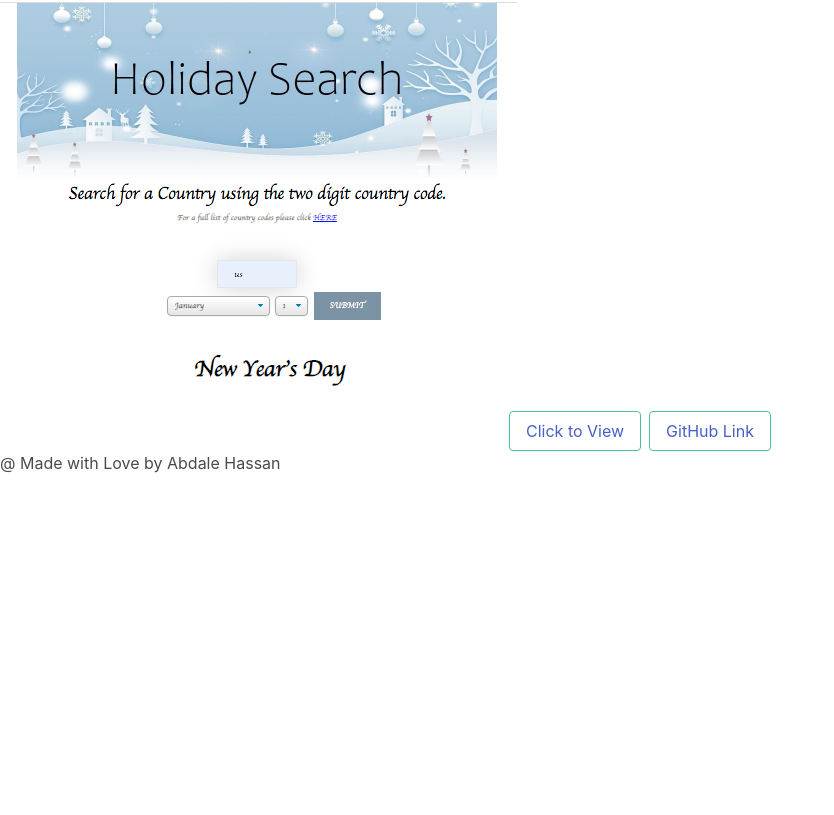
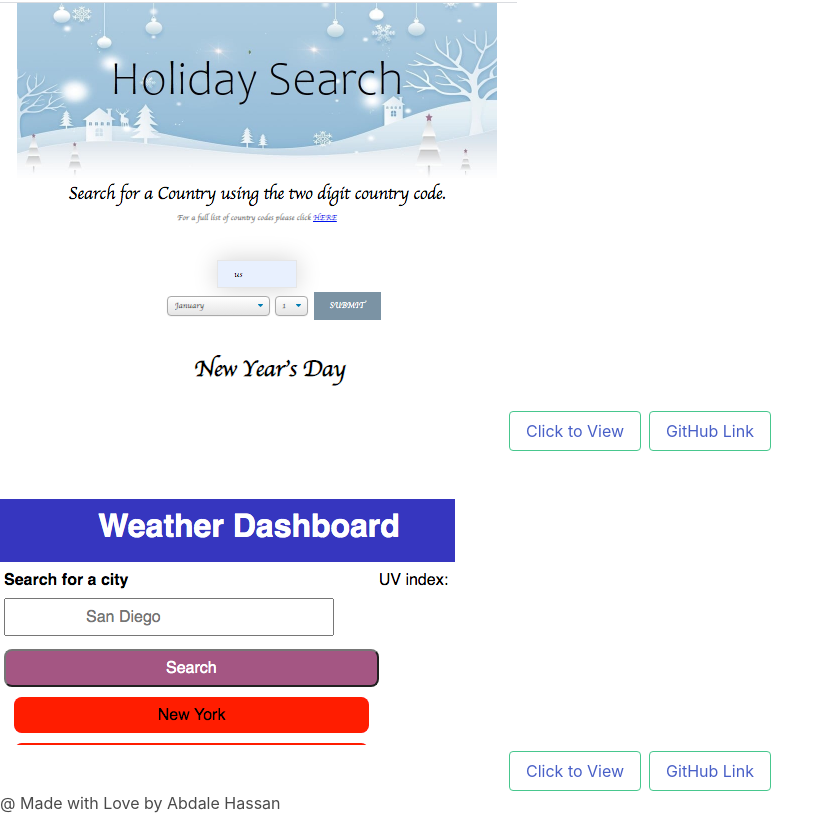
Before and after one commit to Abdale88/15_React_Portfolio, a React (Create React App) app in the folder react-portfolio/: page / in a window 1280 px wide. Shown: the part 2013-2828 px from the top of the page, without its empty margins (0-834 px from the left). Before the commit the page ends 2488 px from the top, so only its background shows below. Built offline with nearby package versions, Linux system fonts and the light colour scheme.

Commit message:
add a Weather Dashboar screenshot,link to the github, link to the deployed version and some bulma styling

```diff
--- a/react-portfolio/src/components/Project.js
+++ b/react-portfolio/src/components/Project.js
@@ -49,7 +49,14 @@ function Project() {
        </div>
       </figure>
 
-
+      <figure>
+        <h2 class="is-size-3 has-text-white">Weather Dashboard</h2>
+        <a href="https://abdale88.github.io/06_Weather_Dashboard/" target="_blank"><img src={Weather} alt="Weather dashboard"/></a>
+        <div class="buttons is-centered">
+          <button class="button is-success is-outlined"><a href="https://abdale88.github.io/06_Weather_Dashboard/" target="_blank">Click to View</a></button>
+          <button class="button is-success is-outlined"><a href="https://github.com/Abdale88/06_Weather_Dashboard" target="_blank">GitHub Link</a></button>
+       </div>
+      </figure>
     </div>
 
 
```
